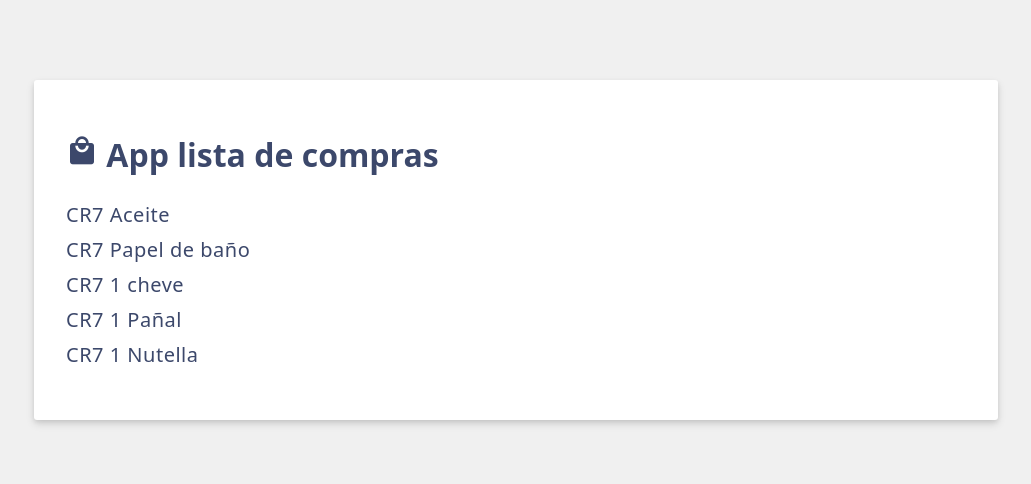
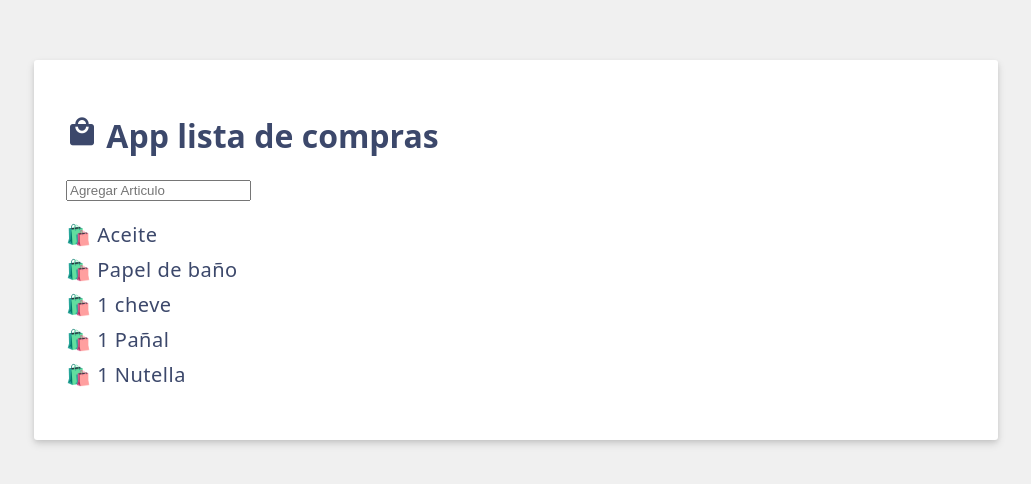
Before and after one commit to laloocolin10/DADM-2024B, a Vue app: page / in a window 1280 px wide. Shown: the part 150-634 px from the top of the page, without its empty margins (124-1155 px from the left). Built offline with nearby package versions, Linux system fonts and the light colour scheme.

Commit message:
*FEAT: App.vue Add an input text

```diff
--- a/src/App.vue
+++ b/src/App.vue
@@ -9,6 +9,7 @@ const items = ref([
   { id: '3', label: '1 Pañal' },
   { id: '4', label: '1 Nutella' }
 ])
+const newItem = ref('')
 </script>
 
 <template>
@@ -16,8 +17,9 @@ const items = ref([
     <i class="material-icons shopping-cart-icon">local_mall</i>
     {{ header }}
   </h1>
+  <input v-model="newItem" type="next" placeholder="Agregar Articulo" /> {{ newItem }}
   <ul>
-    <li v-for="item in items" :key="item.id">CR7 {{ item.label }}</li>
+    <li v-for="item in items" :key="item.id">🛍️ {{ item.label }}</li>
   </ul>
 </template>
 
```
